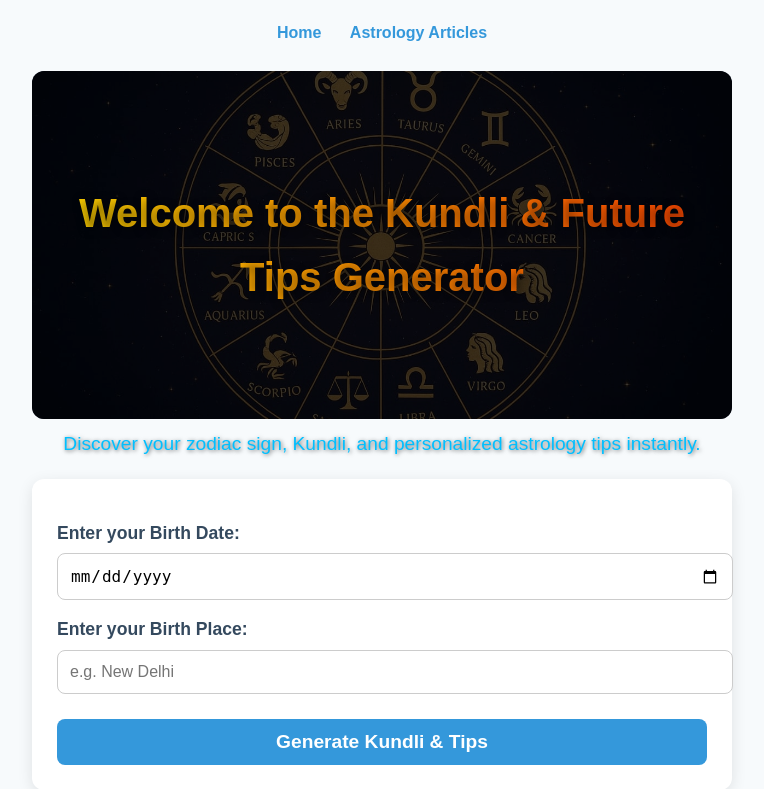
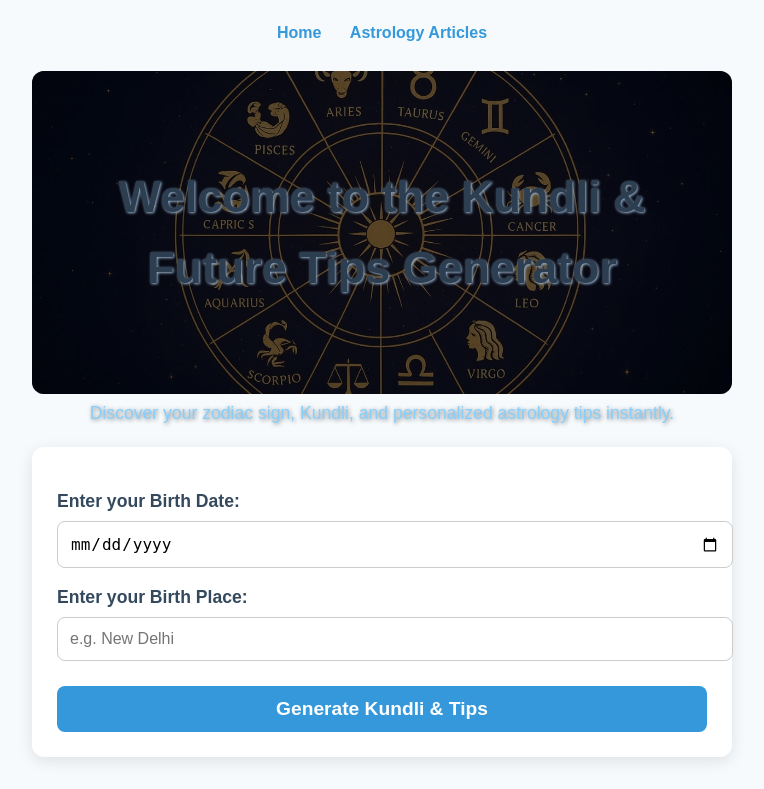
Before and after one commit to sandeep780049/kundli-website, a Flask app: page / in a window 1280 px wide. Shown: the top 789 px of the page, without its empty margins (258-1022 px from the left). Run offline with Flask 3, Linux system fonts and the light colour scheme.

Commit message:
Update index.html

```diff
--- a/templates/index.html
+++ b/templates/index.html
@@ -226,16 +226,11 @@
     <a href="/articles">Astrology Articles</a>
   </nav>
 
-  <div class="welcome-container" style="position: relative; background: url('zodiac-bg.jpeg') no-repeat center center/cover; padding: 110px 20px; text-align: center; border-radius: 12px; overflow: hidden;">
-  <div style="position: absolute; top: 0; left: 0; width: 100%; height: 100%; background: rgba(0, 0, 0, 0.35); z-index: 0;"></div>
-  <h1 style="position: relative; z-index: 1; font-size: 2.5rem; font-weight: bold; background: linear-gradient(90deg, #FFD700, #FF4500); -webkit-background-clip: text; -webkit-text-fill-color: transparent; text-shadow: 2px 2px 8px rgba(0, 0, 0, 0.5); margin: 0;">
-    Welcome to the Kundli & Future Tips Generator
-  </h1>
-</div>
+  <div class="welcome-container">
+    <h1>Welcome to the Kundli & Future Tips Generator</h1>
+  </div>
 
-<p style="text-align: center; font-size: 1.2rem; color: #00BFFF; text-shadow: 1px 1px 4px rgba(0, 0, 0, 0.6); margin-top: -5px; margin-bottom: 20px;">
-  Discover your zodiac sign, Kundli, and personalized astrology tips instantly.
-</p>
+  <p class="discover-text">Discover your zodiac sign, Kundli, and personalized astrology tips instantly.</p>
 
 
   <form method="POST" novalidate>
```
